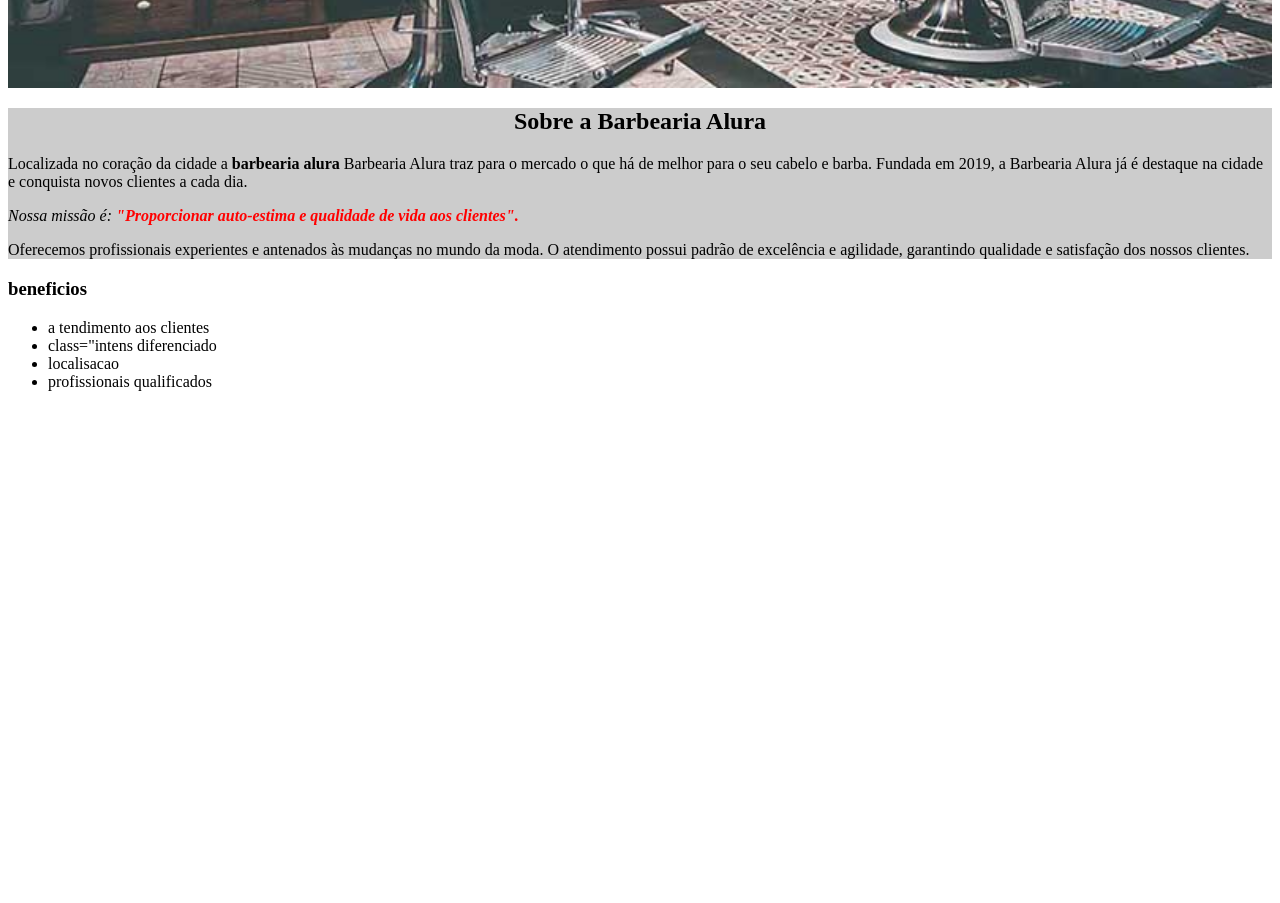
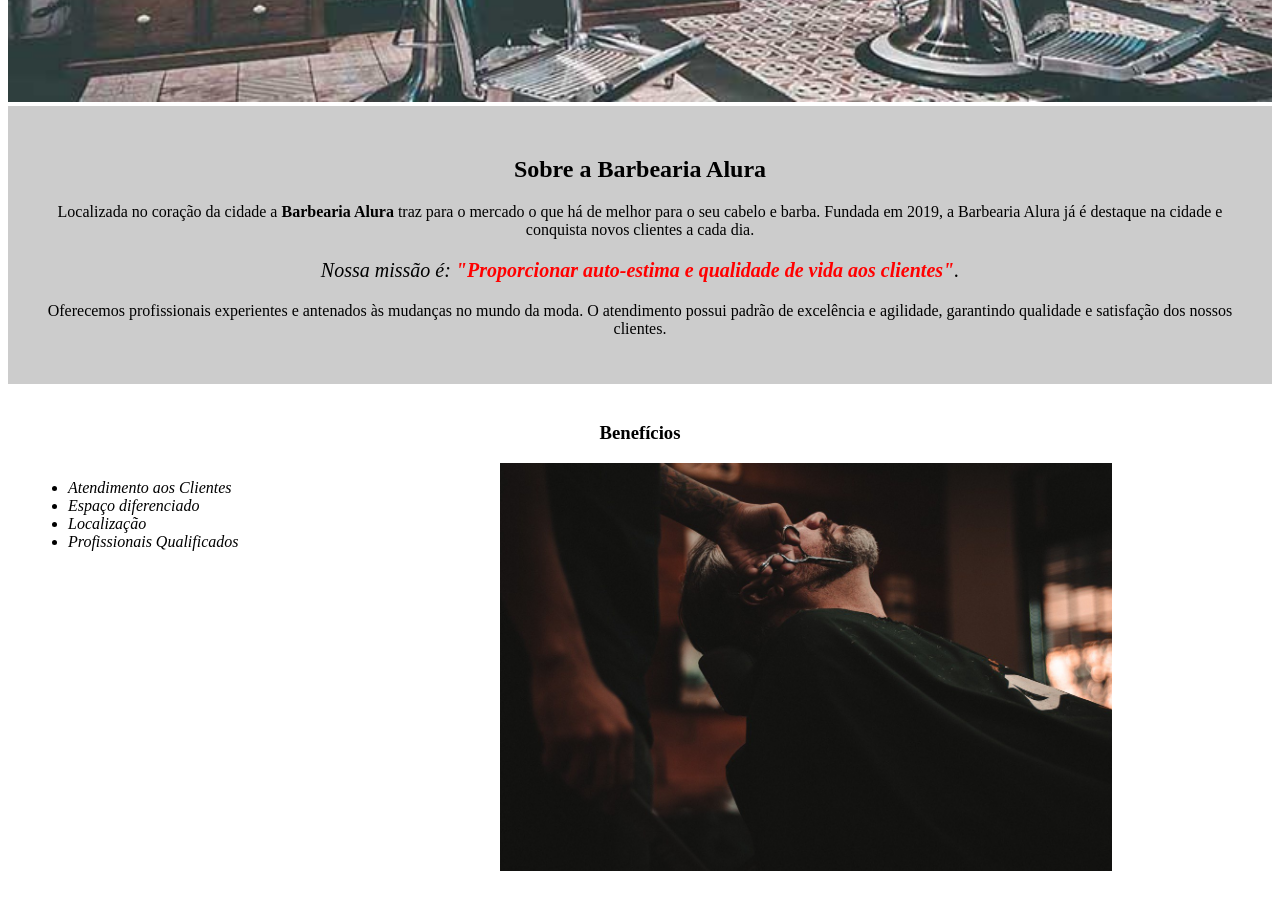
Before and after one commit to davimussato/html5-part1-, a plain HTML site: page index.html in a window 1280 px wide. Shown: the part 452-1355 px from the top of the page. Before the commit the page ends 859 px from the top, so only its background shows below. Drawn offline with Linux system fonts and the light colour scheme.

Commit message:
Add files via upload

```diff
--- a/index.html
+++ b/index.html
@@ -1,46 +1,37 @@
-<DOCTYPE html>
+<!DOCTYPE html>
 <html lang="pt-br">
 	<head>
-
 		<meta charset="UTF-8">
-    <meta name="viewport" content="width=device-width, initial-scale=1.0">
-    <title>barbearia alura </title>
+		<title>Barbearia Alura</title>
 		<link rel="stylesheet" href="style.css">
-
 	</head>
 
 	<body>
 		<header>
-        <h1 class="titulo-principal">barbearia aLURA</h1>
+			<h1 class="titulo-principal">Barbearia Alura</h1>
+		</header>
+		<img id="banner" src="banner.jpg">
+		<div class="principal">
+			<h2 class="titulo-centralizado">Sobre a Barbearia Alura</h2>
 
-    </header>
-    <img id="banner" src="banner.jpg" >
+			<p>Localizada no coração da cidade a <strong>Barbearia Alura</strong> traz para o mercado o que há de melhor para o seu cabelo e barba. Fundada em 2019, a Barbearia Alura já é destaque na cidade e conquista novos clientes a cada dia.</p>
 
-    <div class="principal">
-        <h2>Sobre a Barbearia Alura</h2>
+			<p id="missao"><em>Nossa missão é: <strong>"Proporcionar auto-estima e qualidade de vida aos clientes"</strong>.</em></p>
 
-    <p>Localizada no coração da cidade a <strong>barbearia alura</strong> Barbearia Alura traz para o mercado o que há de melhor para o seu cabelo e barba. Fundada em 2019, a Barbearia Alura já é destaque na cidade e conquista novos clientes a cada dia.</p>
-
-    <p id="missao"><em>Nossa missão é: <strong>"Proporcionar auto-estima e qualidade de vida aos clientes".</strong></em></p>
-
-    <p id="roda-pe ">Oferecemos profissionais experientes e antenados às mudanças no mundo da moda. O atendimento possui padrão de excelência e agilidade, garantindo qualidade e satisfação dos nossos clientes.</p>
-
+			<p>Oferecemos profissionais experientes e antenados às mudanças no mundo da moda. O atendimento possui padrão de excelência e agilidade, garantindo qualidade e satisfação dos nossos clientes.</p>
 		</div>
 
 		<div class="beneficios">
-        <h3>beneficios</h3>
+			<h3 class="titulo-centralizado">Benefícios</h3>
+
 			<ul>
-            <li class="itens">a tendimento aos clientes</li>
-            <li class="itens">class="intens diferenciado</li>
-            <li class="itens">localisacao</li>
-            <li class="itens">profissionais qualificados</li>
-
-
+				<li class="itens">Atendimento aos Clientes</li>
+				<li class="itens">Espaço diferenciado</li>
+				<li class="itens">Localização</li>
+				<li class="itens">Profissionais Qualificados</li>
 			</ul>
 
+			<img src="beneficios.jpg" class="imagembeneficios">
 		</div>
-
 	</body>
-
-
 </html>
--- a/style.css
+++ b/style.css
@@ -1,17 +1,52 @@
-body{
+body {
 
 }
-#banner{
-    width: 100%;
-}
-.principal{
-    background: #CCCCCC;
-}
-h2{
 
-    text-align: center;
+#banner {
+	width:100%;
 }
 
-em strong{
-    color: red;
+.principal{
+	background: #CCCCCC;
+	padding: 30px;
 }
+
+.titulo-principal {
+	padding-left: 20px;
+}
+
+.titulo-centralizado {
+	text-align: center
+}
+
+p {
+	text-align: center;
+}
+
+#missao {
+	font-size: 20px
+}
+
+em strong {
+	color: #FF0000;
+}
+
+.itens {
+	font-style: italic
+}
+
+.beneficios {
+	background: #FFFFFF;
+	padding: 20px;
+}
+
+ul {
+	display: inline-block;
+	vertical-align: top;
+	width: 20%;
+	margin-right: 15%;
+}
+
+.imagembeneficios {
+	width: 50%;
+}
```
Lines whose indentation alone changed are shown as unchanged.
